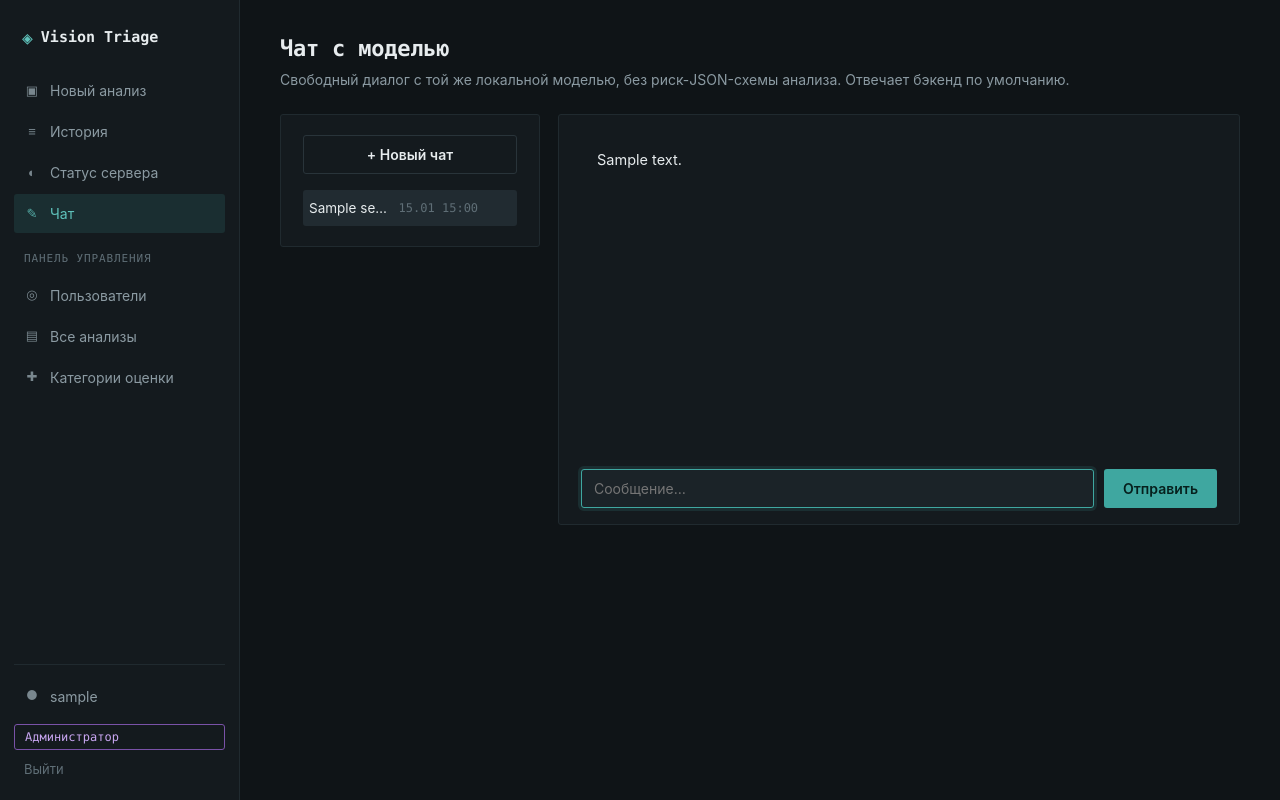
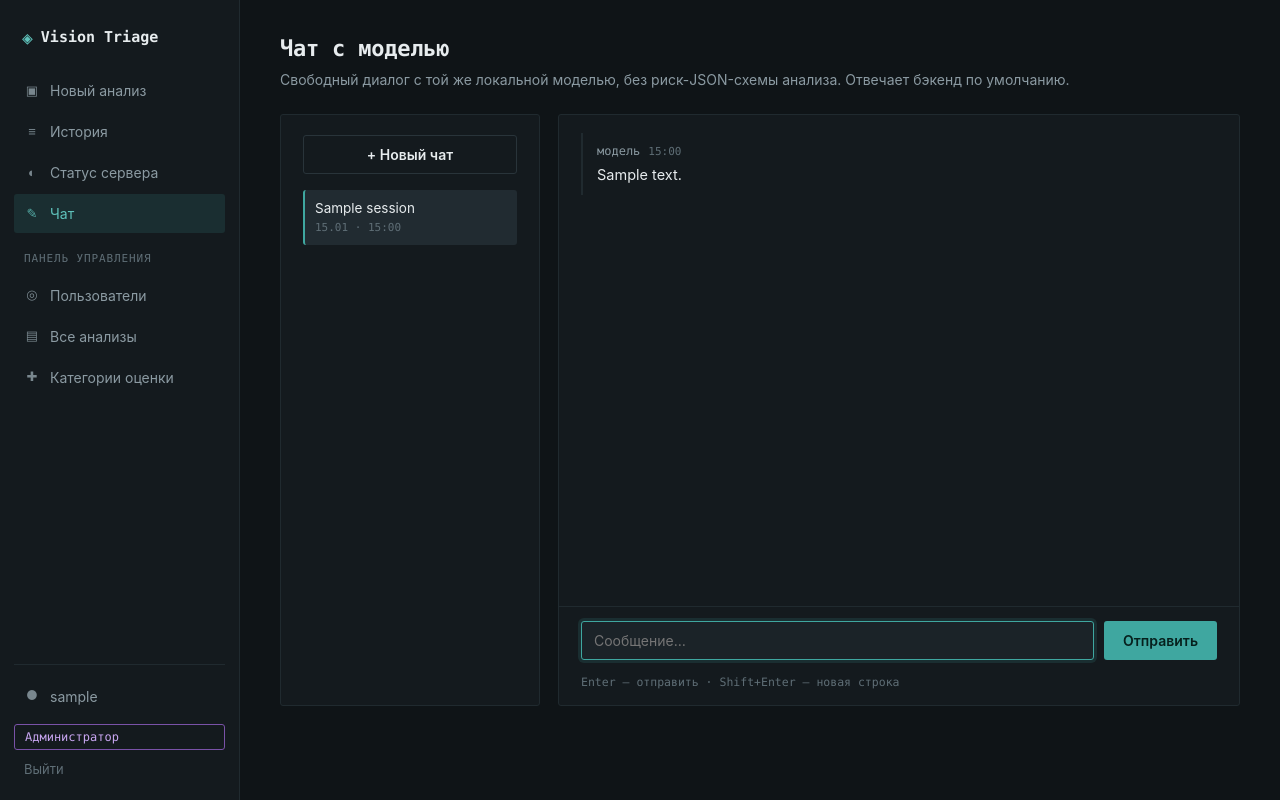
Before and after one commit to Nikyro220/vision_analyzer, a Flask app: page /chat/1 in a window 1280 px wide. Run offline with Flask 3, Linux system fonts and the light colour scheme; a user stored in the database is signed in; tables that the repository leaves empty hold one stand-in row (values such as "Sample post"); some libraries are stand-ins or nearby versions.

Commit message:
chat design changed

```diff
--- a/vision_app/static/css/style.css
+++ b/vision_app/static/css/style.css
@@ -572,55 +572,101 @@ textarea.input {
 .switch-input:focus-visible + .switch-track { box-shadow: 0 0 0 3px var(--accent-soft); }
 
 /* ---------------- Чат с моделью ---------------- */
+/*
+ * Не чат-пузыри — журнал сессии: каждая реплика — строка с ролью/временем
+ * (моноширинным, как остальные технические метки в панели) и цветной
+ * полосой слева (акцент — «вы», нейтральная — «модель»), без выравнивания
+ * по разным краям. Тот же приём, что уже используют .msg-* флеш-сообщения
+ * выше по файлу — здесь он просто становится основным языком чата.
+ */
 
-.chat-card { display: flex; flex-direction: column; gap: 14px; padding-bottom: 16px; }
+.chat-layout { grid-template-columns: 260px 1fr; align-items: stretch; height: 74vh; min-height: 480px; }
+
+.chat-card { display: flex; flex-direction: column; padding: 0; overflow: hidden; height: 100%; }
 
 .chat-log {
     display: flex;
     flex-direction: column;
-    gap: 12px;
-    min-height: 320px;
-    max-height: 60vh;
+    flex: 1 1 auto;
+    min-height: 0;
     overflow-y: auto;
-    padding: 4px 2px;
+    padding: 18px 22px 6px;
 }
 
-.chat-msg {
-    max-width: 80%;
-    padding: 10px 14px;
-    border-radius: 10px;
+.chat-turn {
+    padding: 9px 0 9px 14px;
+    border-left: 2px solid var(--border-soft);
+}
+.chat-turn-user { border-left-color: var(--accent); }
+.chat-turn-error { border-left-color: var(--danger); }
+
+.chat-turn-head {
+    display: flex;
+    align-items: baseline;
+    margin-bottom: 3px;
+    font-family: var(--font-mono);
+}
+.chat-turn-role { margin-right: 8px; font-size: 12px; color: var(--text-muted); }
+.chat-turn-user .chat-turn-role { color: var(--accent-strong); }
+.chat-turn-error .chat-turn-role { color: var(--danger-strong); }
+.chat-turn-time { font-size: 11px; color: var(--text-dim); }
+
+.chat-turn-body {
+    max-width: 68ch;
     font-size: 14.5px;
-    line-height: 1.5;
+    line-height: 1.55;
+    color: var(--text);
     white-space: pre-wrap;
     word-break: break-word;
 }
-.chat-msg-user {
-    align-self: flex-end;
-    background: var(--accent-soft);
-    border: 1px solid var(--accent);
-    color: var(--text);
-}
-.chat-msg-assistant {
-    align-self: flex-start;
-    background: var(--bg-elevated);
-    border: 1px solid var(--border);
-    color: var(--text);
-}
-.chat-msg-error {
-    align-self: flex-start;
-    background: rgba(221, 91, 77, 0.12);
-    border: 1px solid var(--danger);
-    color: var(--danger-strong);
-}
-.chat-msg-meta {
+.chat-turn-error .chat-turn-body { color: var(--danger-strong); }
+
+.chat-turn-meta {
     display: block;
     margin-top: 6px;
-    font-size: 11.5px;
+    font-family: var(--font-mono);
+    font-size: 11px;
     color: var(--text-dim);
 }
-.chat-msg-pending { color: var(--text-dim); font-style: italic; }
 
-.chat-composer { display: flex; gap: 10px; align-items: flex-end; }
+/* «модель печатает» — три точки вместо статичного «…» */
+.chat-typing { display: inline-flex; gap: 4px; padding: 3px 0; }
+.chat-typing span {
+    width: 5px;
+    height: 5px;
+    border-radius: 50%;
+    background: var(--text-dim);
+    animation: chat-typing-pulse 1.1s ease-in-out infinite;
+}
+.chat-typing span:nth-child(2) { animation-delay: .15s; }
+.chat-typing span:nth-child(3) { animation-delay: .3s; }
+@keyframes chat-typing-pulse {
+    0%, 60%, 100% { opacity: .25; transform: translateY(0); }
+    30% { opacity: 1; transform: translateY(-2px); }
+}
+@media (prefers-reduced-motion: reduce) {
+    .chat-typing span { animation: none; opacity: .55; }
+}
+
+.chat-empty {
+    padding: 6px 0 22px 14px;
+    border-left: 2px solid var(--border-soft);
+}
+.chat-empty-title {
+    margin: 0 0 4px;
+    font-family: var(--font-mono);
+    font-size: 12px;
+    color: var(--text-dim);
+}
+.chat-empty-hint { margin: 0; max-width: 52ch; font-size: 13.5px; color: var(--text-muted); }
+
+.chat-composer {
+    display: flex;
+    gap: 10px;
+    align-items: flex-end;
+    padding: 14px 22px;
+    border-top: 1px solid var(--border-soft);
+}
 .chat-input {
     flex: 1 1 auto;
     resize: none;
@@ -639,30 +685,45 @@ textarea.input {
     box-shadow: 0 0 0 3px var(--accent-soft);
 }
 
-.chat-composer-row {
+.chat-composer-foot {
     display: flex;
-    align-items: center;
+    align-items: baseline;
     justify-content: space-between;
     gap: 10px;
+    padding: 0 22px 14px;
 }
-.chat-error { color: var(--danger-strong); margin-top: 8px; }
+.chat-composer-hint { font-family: var(--font-mono); font-size: 11.5px; color: var(--text-dim); }
+.chat-error { margin: 0; font-size: 12.5px; color: var(--danger-strong); }
 
 /* ---------------- Список чатов (сайдбар на странице «Чат») ---------------- */
 
-.chat-layout { grid-template-columns: 260px 1fr; align-items: start; }
+.chat-sessions-card { display: flex; flex-direction: column; gap: 12px; height: 100%; overflow: hidden; }
 
-.chat-sessions-card { display: flex; flex-direction: column; gap: 12px; }
-.chat-session-list { margin-top: 4px; }
+.chat-session-list { list-style: none; margin: 4px 0 0; padding: 0 0 2px; display: flex; flex-direction: column; gap: 2px; flex: 1 1 auto; min-height: 0; overflow-y: auto; }
+.chat-session-empty { padding: 8px 2px; font-size: 13px; color: var(--text-dim); }
 
 .chat-session-row {
     display: flex;
     align-items: stretch;
     gap: 2px;
+    border-left: 2px solid transparent;
     border-radius: var(--radius);
 }
-.chat-session-row.is-active { background: var(--bg-hover); }
-.chat-session-row .chat-session-link { flex: 1 1 auto; min-width: 0; }
-.chat-session-row .mini-list-name { min-width: 0; overflow: hidden; text-overflow: ellipsis; white-space: nowrap; }
+.chat-session-row.is-active { background: var(--bg-hover); border-left-color: var(--accent); }
+.chat-session-row:not(.is-active):hover { background: var(--bg-hover); }
+
+.chat-session-link {
+    display: flex;
+    flex-direction: column;
+    gap: 2px;
+    flex: 1 1 auto;
+    min-width: 0;
+    padding: 8px 10px;
+    color: var(--text);
+}
+.chat-session-link:hover { text-decoration: none; }
+.chat-session-name { font-size: 13.5px; overflow: hidden; text-overflow: ellipsis; white-space: nowrap; }
+.chat-session-date { font-size: 11px; color: var(--text-dim); font-family: var(--font-mono); }
 
 .chat-session-delete {
     display: flex;
@@ -685,5 +746,8 @@ textarea.input {
 .chat-session-delete-btn:hover { color: var(--danger-strong); }
 
 @media (max-width: 860px) {
-    .chat-layout { grid-template-columns: 1fr; }
+    .chat-layout { grid-template-columns: 1fr; height: auto; }
+    .chat-sessions-card { height: auto; max-height: 40vh; }
+    .chat-card { height: auto; }
+    .chat-log { max-height: 50vh; }
 }
--- a/vision_app/static/js/chat.js
+++ b/vision_app/static/js/chat.js
@@ -25,26 +25,63 @@
 
   var sending = false;
 
+  var ROLE_LABELS = { user: "вы", assistant: "модель", error: "ошибка" };
+
   function el(tag, className) {
     var node = document.createElement(tag);
     if (className) node.className = className;
     return node;
   }
 
-  function renderMessage(role, text, meta) {
+  function pad2(n) {
+    return (n < 10 ? "0" : "") + n;
+  }
+
+  function nowHM() {
+    var d = new Date();
+    return pad2(d.getHours()) + ":" + pad2(d.getMinutes());
+  }
+
+  // Реплика — не пузырь, а строка «журнала сессии»: роль + время сверху
+  // (моноширинным, как остальные технические метки в панели), текст снизу.
+  function renderTurn(role, text, meta) {
     var emptyHint = document.getElementById("chat-empty");
     if (emptyHint) emptyHint.remove();
 
-    var bubble = el("div", "chat-msg chat-msg-" + role);
-    bubble.appendChild(document.createTextNode(text));
+    var turn = el("div", "chat-turn chat-turn-" + role);
+
+    var head = el("div", "chat-turn-head");
+    var roleEl = el("span", "chat-turn-role");
+    roleEl.textContent = ROLE_LABELS[role] || role;
+    var timeEl = el("span", "chat-turn-time");
+    timeEl.textContent = nowHM();
+    head.appendChild(roleEl);
+    head.appendChild(timeEl);
+
+    var body = el("div", "chat-turn-body");
+    if (text) body.appendChild(document.createTextNode(text));
     if (meta) {
-      var metaEl = el("span", "chat-msg-meta");
+      var metaEl = el("span", "chat-turn-meta");
       metaEl.textContent = meta;
-      bubble.appendChild(metaEl);
+      body.appendChild(metaEl);
     }
-    log.appendChild(bubble);
+
+    turn.appendChild(head);
+    turn.appendChild(body);
+    log.appendChild(turn);
     log.scrollTop = log.scrollHeight;
-    return bubble;
+    return turn;
+  }
+
+  // Пока модель отвечает — реплика с тремя пульсирующими точками вместо текста.
+  function renderPending() {
+    var turn = renderTurn("assistant", "");
+    turn.classList.add("chat-turn-pending");
+    var body = turn.querySelector(".chat-turn-body");
+    var dots = el("span", "chat-typing");
+    dots.innerHTML = "<span></span><span></span><span></span>";
+    body.appendChild(dots);
+    return turn;
   }
 
   function autoGrow() {
@@ -68,18 +105,17 @@
   // как только сервер вернёт настоящий заголовок, подставляем его на месте, без перезагрузки.
   function updateSidebarTitle(title) {
     if (!title) return;
-    var activeRow = document.querySelector(".chat-session-row.is-active .mini-list-name");
+    var activeRow = document.querySelector(".chat-session-row.is-active .chat-session-name");
     if (activeRow) activeRow.textContent = title;
     document.title = title + " · " + document.title.split(" · ").slice(1).join(" · ");
   }
 
   function sendMessage(message) {
-    renderMessage("user", message);
+    renderTurn("user", message);
     showError("");
     setSending(true);
 
-    var pending = renderMessage("assistant", "…");
-    pending.classList.add("chat-msg-pending");
+    var pending = renderPending();
 
     fetch(sendUrl, {
       method: "POST",
@@ -104,7 +140,7 @@
         }
         var data = result.data || {};
         var meta = data.backend ? data.backend + (data.model ? " · " + data.model : "") : "";
-        renderMessage("assistant", data.reply || "", meta);
+        renderTurn("assistant", data.reply || "", meta);
         updateSidebarTitle(data.title);
       })
       .catch(function () {
--- a/vision_app/templates/chat/chat.html
+++ b/vision_app/templates/chat/chat.html
@@ -17,13 +17,13 @@
             <input type="hidden" name="csrf_token" value="{{ csrf_token() }}">
             <button type="submit" class="btn btn-secondary btn-block">+ Новый чат</button>
         </form>
-        <ul class="mini-list chat-session-list">
+        <ul class="chat-session-list">
             {% for s in sessions %}
             <li>
                 <div class="chat-session-row {% if s.id == session.id %}is-active{% endif %}">
-                    <a href="{{ url_for('chat.view', session_id=s.id) }}" class="mini-list-row chat-session-link">
-                        <span class="mini-list-name" title="{{ s.display_title }}">{{ s.display_title|trunc(28) }}</span>
-                        <span class="mini-list-date">{{ s.updated_at|localdt('%d.%m %H:%M') }}</span>
+                    <a href="{{ url_for('chat.view', session_id=s.id) }}" class="chat-session-link">
+                        <span class="chat-session-name" title="{{ s.display_title }}">{{ s.display_title|trunc(30) }}</span>
+                        <span class="chat-session-date">{{ s.updated_at|localdt('%d.%m · %H:%M') }}</span>
                     </a>
                     <form method="post" action="{{ url_for('chat.delete_session', session_id=s.id) }}"
                           class="chat-session-delete" data-confirm="Удалить этот чат безвозвратно?">
@@ -32,6 +32,8 @@
                     </form>
                 </div>
             </li>
+            {% else %}
+            <li class="chat-session-empty">Пока нет ни одного чата.</li>
             {% endfor %}
         </ul>
     </div>
@@ -41,9 +43,18 @@
          data-csrf="{{ csrf_token() }}">
         <div class="chat-log" id="chat-log">
             {% for m in messages %}
-            <div class="chat-msg chat-msg-{{ m.role }}">{{ m.content }}{% if m.role == 'assistant' and m.backend %}<span class="chat-msg-meta">{{ m.backend }}{% if m.model %} · {{ m.model }}{% endif %}</span>{% endif %}</div>
+            <div class="chat-turn chat-turn-{{ m.role }}">
+                <div class="chat-turn-head">
+                    <span class="chat-turn-role">{{ 'вы' if m.role == 'user' else 'модель' }}</span>
+                    <span class="chat-turn-time">{{ m.created_at|localdt('%H:%M') }}</span>
+                </div>
+                <div class="chat-turn-body">{{ m.content }}{% if m.role == 'assistant' and m.backend %}<span class="chat-turn-meta">{{ m.backend }}{% if m.model %} · {{ m.model }}{% endif %}</span>{% endif %}</div>
+            </div>
             {% else %}
-            <p class="empty-hint" id="chat-empty">Напишите что-нибудь, чтобы начать этот чат.</p>
+            <div class="chat-empty" id="chat-empty">
+                <p class="chat-empty-title">чат пуст</p>
+                <p class="chat-empty-hint">Спросите про категории риска, что значит уже готовый отчёт /analyze, настройки сэмплинга — или просто поздоровайтесь.</p>
+            </div>
             {% endfor %}
         </div>
 
@@ -52,7 +63,10 @@
                       placeholder="Сообщение…" autofocus></textarea>
             <button type="submit" class="btn btn-primary" id="chat-send-btn">Отправить</button>
         </form>
-        <p class="field-hint chat-error" id="chat-error" hidden></p>
+        <div class="chat-composer-foot">
+            <span class="chat-composer-hint">Enter — отправить · Shift+Enter — новая строка</span>
+            <p class="chat-error" id="chat-error" hidden></p>
+        </div>
     </div>
 </div>
 {% endblock %}
```
